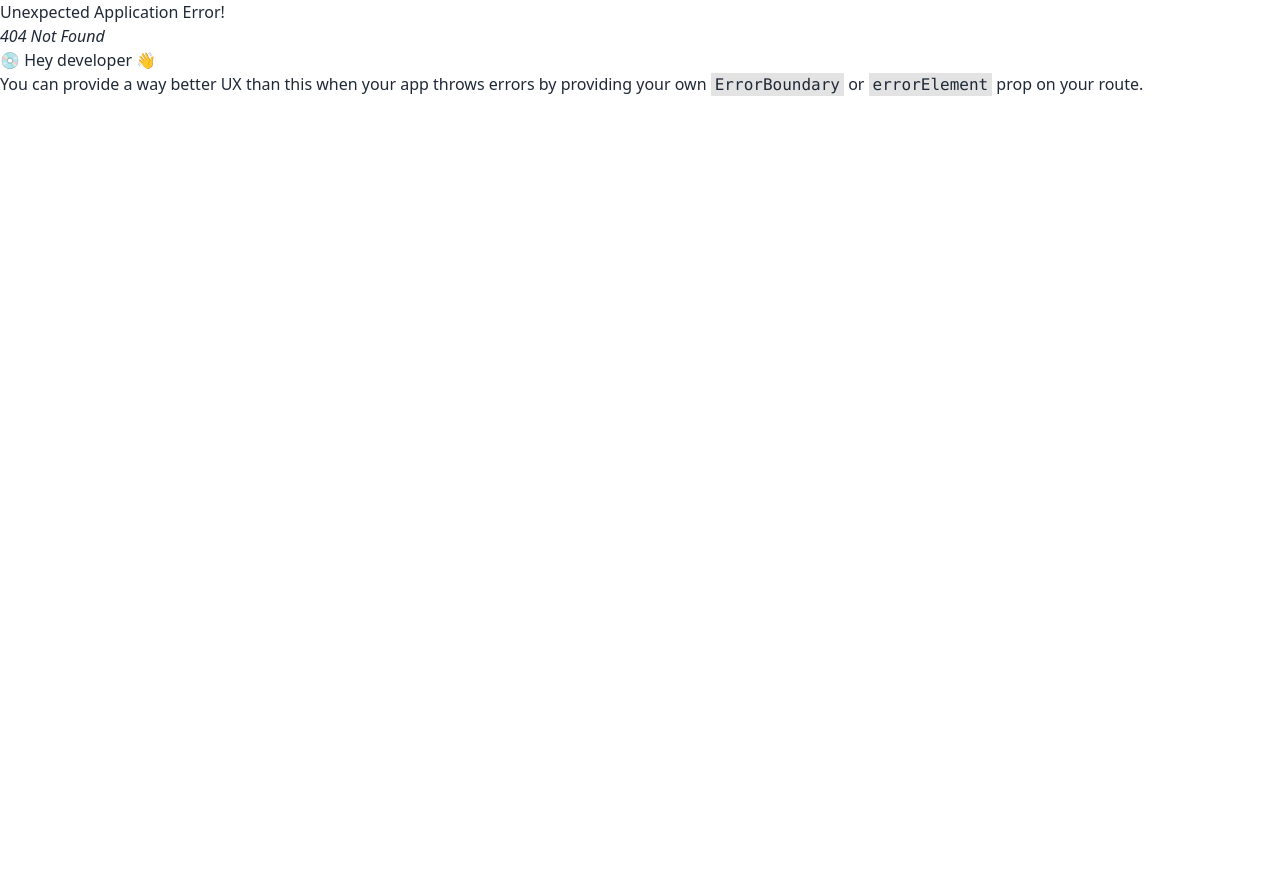
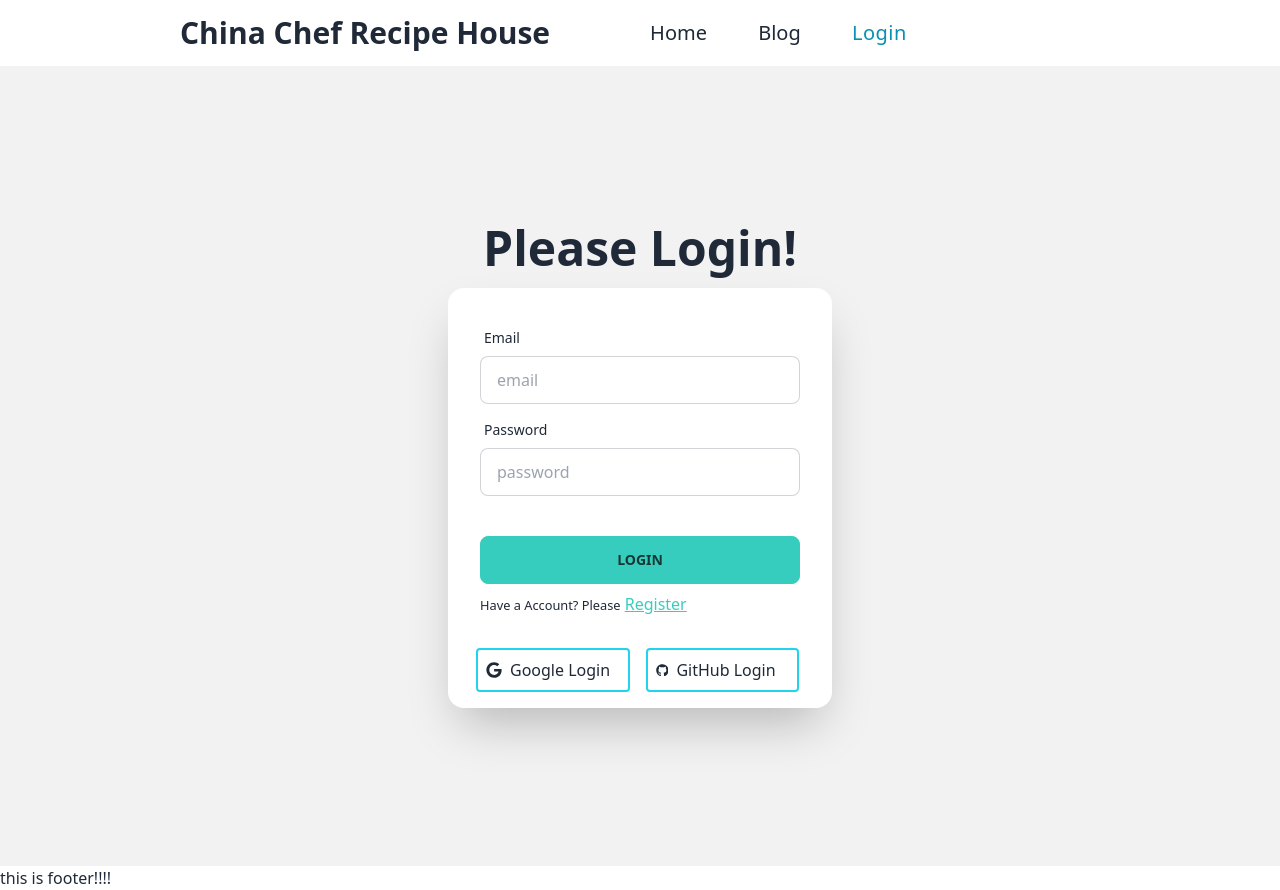
Before and after one commit to Mamun-Ur-Rashid/china-chef-recipe-client, a React (Vite) app: page /login in a window 1280 px wide. Before the commit this address had no page. Before the commit the page ends 800 px from the top, so only its background shows below. Built offline with nearby package versions, Linux system fonts and the light colour scheme.

Commit message:
login page added

```diff
--- a/package.json
+++ b/package.json
@@ -14,6 +14,7 @@
     "firebase": "^9.21.0",
     "react": "^18.2.0",
     "react-dom": "^18.2.0",
+    "react-icons": "^4.8.0",
     "react-router-dom": "^6.11.0"
   },
   "devDependencies": {
--- /dev/null
+++ b/src/context/AuthProvider.jsx
@@ -0,0 +1,17 @@
+import React, { createContext } from 'react';
+import app from '../firebase/firebase.config';
+export const AuthContext = createContext(null);
+const auth =(app);
+const AuthProvider = ({children}) => {
+
+    const authInfo = {}
+    return (
+        <div>
+            <AuthContext.Provider value={authInfo}>
+                {children}
+            </AuthContext.Provider>
+        </div>
+    );
+};
+
+export default AuthProvider;
--- a/src/layouts/Main.jsx
+++ b/src/layouts/Main.jsx
@@ -2,12 +2,14 @@ import React from 'react';
 import Header from '../pages/shared/header/Header';
 import Footer from '../pages/shared/footer/Footer';
 import Home from '../pages/home/Home';
+import { Outlet } from 'react-router-dom';
 
 const Main = () => {
     return (
         <div>
             <Header></Header>
-            <Home></Home>
+            {/* <Home></Home> */}
+            <Outlet></Outlet>
             <Footer></Footer>
         </div>
     );
--- /dev/null
+++ b/src/pages/Login.jsx
@@ -0,0 +1,44 @@
+import React from 'react';
+import { Link } from 'react-router-dom';
+import {FaGoogle, FaGithub} from 'react-icons/fa';
+
+const Login = () => {
+    return (
+        <div className="hero min-h-screen bg-base-200">
+            <div className="hero-content flex-col lg:flex-col">
+                <div className="text-center lg:text-left">
+                    <h1 className="text-5xl font-bold">Please Login!</h1>
+                </div>
+                <div className="card flex-shrink-0 w-[650px] max-w-sm shadow-2xl bg-base-100">
+                    <form onSubmit={""} className="card-body">
+                        <div className="form-control">
+                            <label className="label">
+                                <span className="label-text">Email</span>
+                            </label>
+                            <input type="email" name='email' placeholder="email" className="input input-bordered" required />
+                        </div>
+                        <div className="form-control">
+                            <label className="label">
+                                <span className="label-text">Password</span>
+                            </label>
+                            <input type="password" name='password' placeholder="password" className="input input-bordered" required />
+                        </div>
+                        <p className='text-success text-2xl'>
+
+                        </p>
+                        <div className="form-control mt-6">
+                            <button className="btn btn-accent justify-center ">Login</button>
+                        </div>
+                        <p><small>Have a Account? Please</small> <Link to='/register'><button className='link link-accent'>Register</button></Link></p>
+                    </form>
+                    <div className='flex gap-4 pb-4'>
+                        <button className=" inline-flex items-center gap-2  border-2 border-cyan-400 rounded p-2 hover:bg-cyan-300 w-2/5 ml-7"><FaGoogle></FaGoogle>  Google Login</button>
+                        <button className="inline-flex items-center gap-2 border-2 border-cyan-400 rounded p-2 hover:bg-cyan-300 w-2/5"><small><FaGithub></FaGithub></small> GitHub Login</button>
+                    </div>
+                </div>
+            </div>
+        </div>
+    );
+};
+
+export default Login;
--- /dev/null
+++ b/src/pages/Register.jsx
@@ -0,0 +1,11 @@
+import React from 'react';
+
+const Register = () => {
+    return (
+        <div>
+            <h4>Please Register</h4>
+        </div>
+    );
+};
+
+export default Register;
--- a/src/pages/home/Home.jsx
+++ b/src/pages/home/Home.jsx
@@ -36,7 +36,7 @@ const Home = () => {
                                 <p>Number of Recipes: {data.numberOfRecipes}</p>
                                 <p>Rating: {data.rating}</p>
                                 <div className="card-actions">
-                                    <button className="btn btn-primary w-full">View Recipes</button>
+                                    <button className="btn btn-primary w-full justify-center">View Recipes</button>
                                 </div>
                             </div>
                         </div>
--- a/src/pages/shared/header/Header.jsx
+++ b/src/pages/shared/header/Header.jsx
@@ -12,6 +12,7 @@ const Header = () => {
                     <ul className='flex md:flex-row flex-col md:items-center gap-[4vw] text-xl'>
                         <li><NavLink to='/'>Home</NavLink></li>
                         <li><NavLink to='/blog'>Blog</NavLink></li>
+                        <li><NavLink to='/login'>Login</NavLink></li>
                     </ul>
                 </div>
             </nav>
```
Also changed, not shown: src/main.jsx (+5 -2 lines), src/routes/Router.jsx (+10 -0 lines), 1 other file (tests, documents, lock files or other folders).
